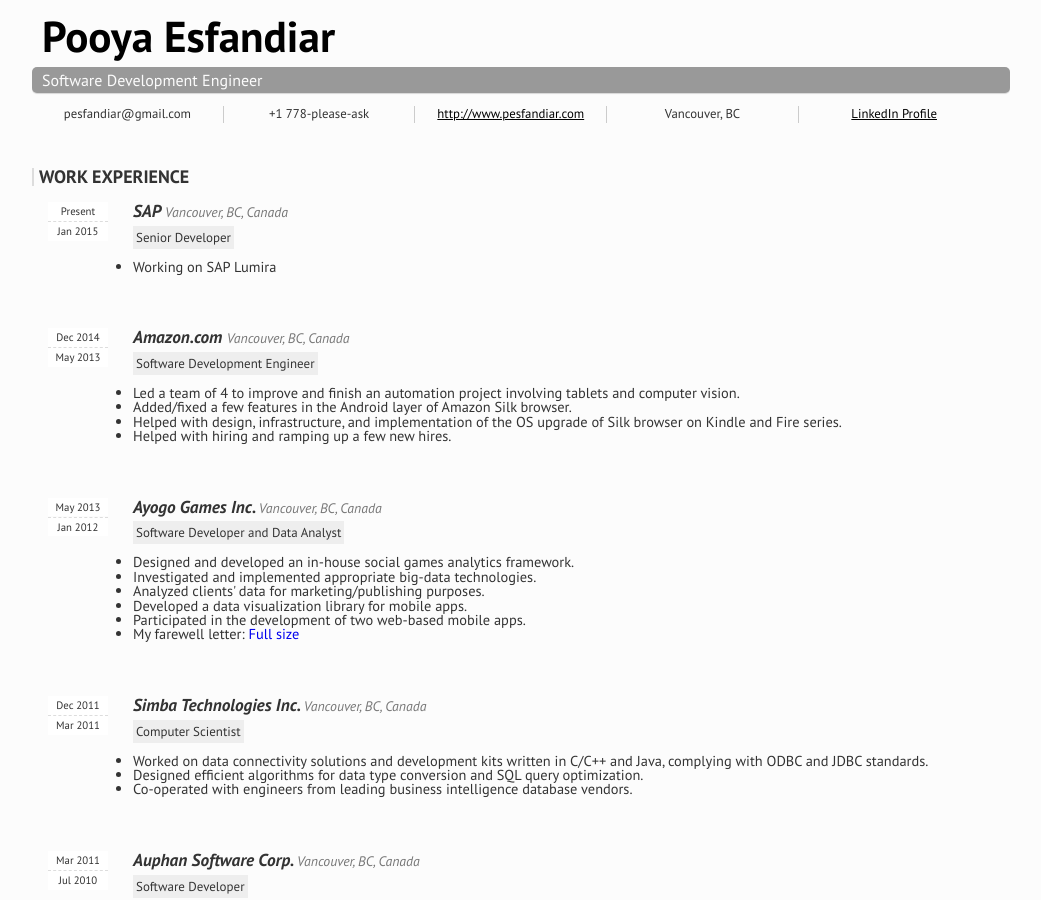
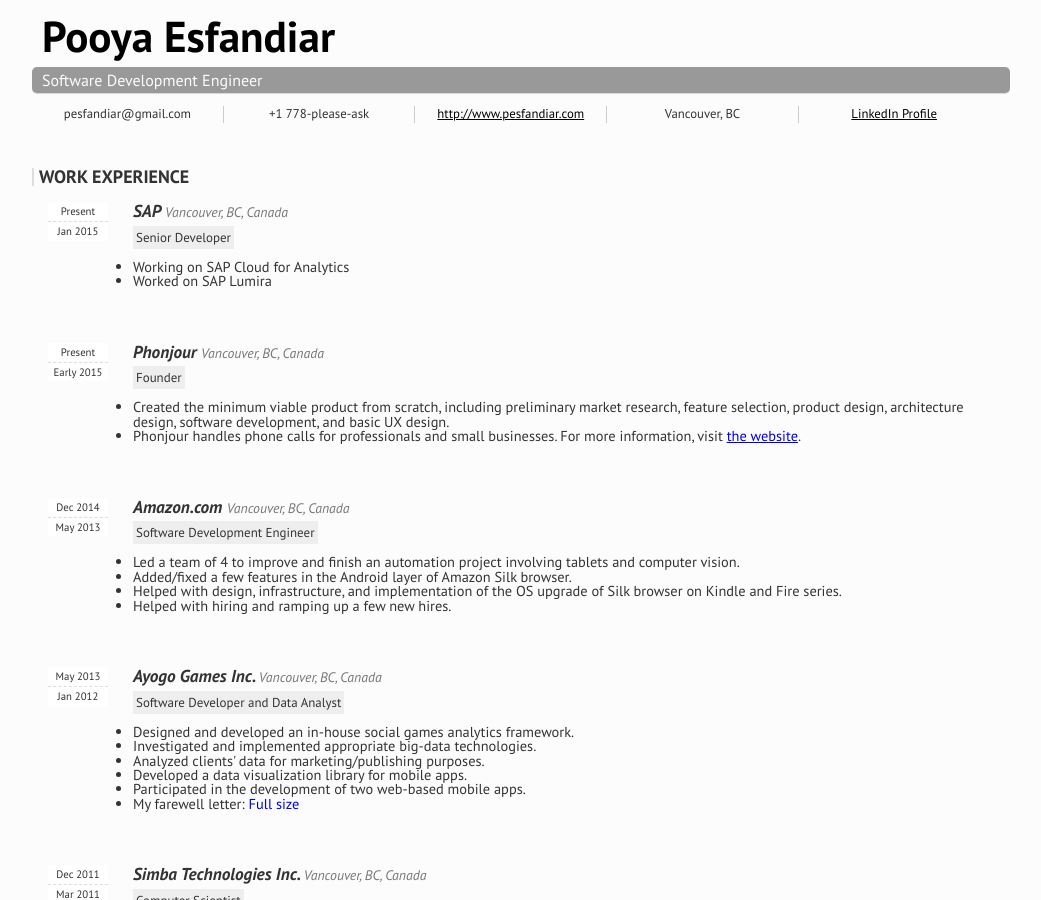
Before and after one commit to pesfandiar/pesfandiar.github.io, a Jekyll site: the page resume.html, which Jekyll copies as it is, in a window 1280 px wide and 900 px high. Shown: the whole window, without its empty margins (119-1160 px from the left). Built offline with Jekyll 4.4.1, drawn with Linux system fonts in a browser that asks for light colours.

Commit message:
Updated resume with Phonjour

```diff
--- a/resume.html
+++ b/resume.html
@@ -52,9 +52,22 @@
         <span class="end">Present</span>
         <p>
           <ul>
-            <li>Working on SAP Lumira</li>
+            <li>Working on SAP Cloud for Analytics</li>
+            <li>Worked on SAP Lumira</li>
           </ul>
+        </p>
+      </article>
+      <article>
+        <h1><a href="https://www.phonjour.com" title="Phonjour: The Receptionist in Your Pocket">Phonjour</a> <span>Vancouver, BC, Canada</span></h1>
+        <h2>Founder</h2>
+        <time datetime="2015-01-01" class="start">Early 2015</time>
+        <span class="end">Present</span>
         <p>
+          <ul>
+            <li>Created the minimum viable product from scratch, including preliminary market research, feature selection, product design, architecture design, software development, and basic UX design.</li>
+            <li>Phonjour handles phone calls for professionals and small businesses. For more information, visit <a href="https://www.phonjour.com">the website</a>.</li>
+          </ul>
+        </p>
       </article>
       <article>
         <h1><a href="http://www.amazon.com" title="Amazon.com">Amazon.com</a> <span>Vancouver, BC, Canada</span></h1>
@@ -68,7 +81,7 @@
             <li>Helped with design, infrastructure, and implementation of the OS upgrade of Silk browser on Kindle and Fire series.</li>
             <li>Helped with hiring and ramping up a few new hires.</li>
           </ul>
-        <p>
+        </p>
       </article>
       <article>
         <h1><a href="http://www.ayogo.com" title="Ayogo Games Inc.">Ayogo Games Inc.</a> <span>Vancouver, BC, Canada</span></h1>
@@ -82,9 +95,9 @@
             <li> Analyzed clients' data for marketing/publishing purposes.</li>
             <li> Developed a data visualization library for mobile apps.</li>
             <li> Participated in the development of two web-based mobile apps.</li>
-	    <li> My farewell letter: <a href="assets/main/images/Ayogo_farewell_letter.jpg" title="Click to see the full size" style="text-decoration:none">Full size</a></li>
+	          <li> My farewell letter: <a href="assets/main/images/Ayogo_farewell_letter.jpg" title="Click to see the full size" style="text-decoration:none">Full size</a></li>
           </ul>
-        <p>
+        </p>
       </article>
       <article>
         <h1><a href="http://www.simba.com" title="Simba Technologies Inc.">Simba Technologies Inc.</a> <span>Vancouver, BC, Canada</span></h1>
```
